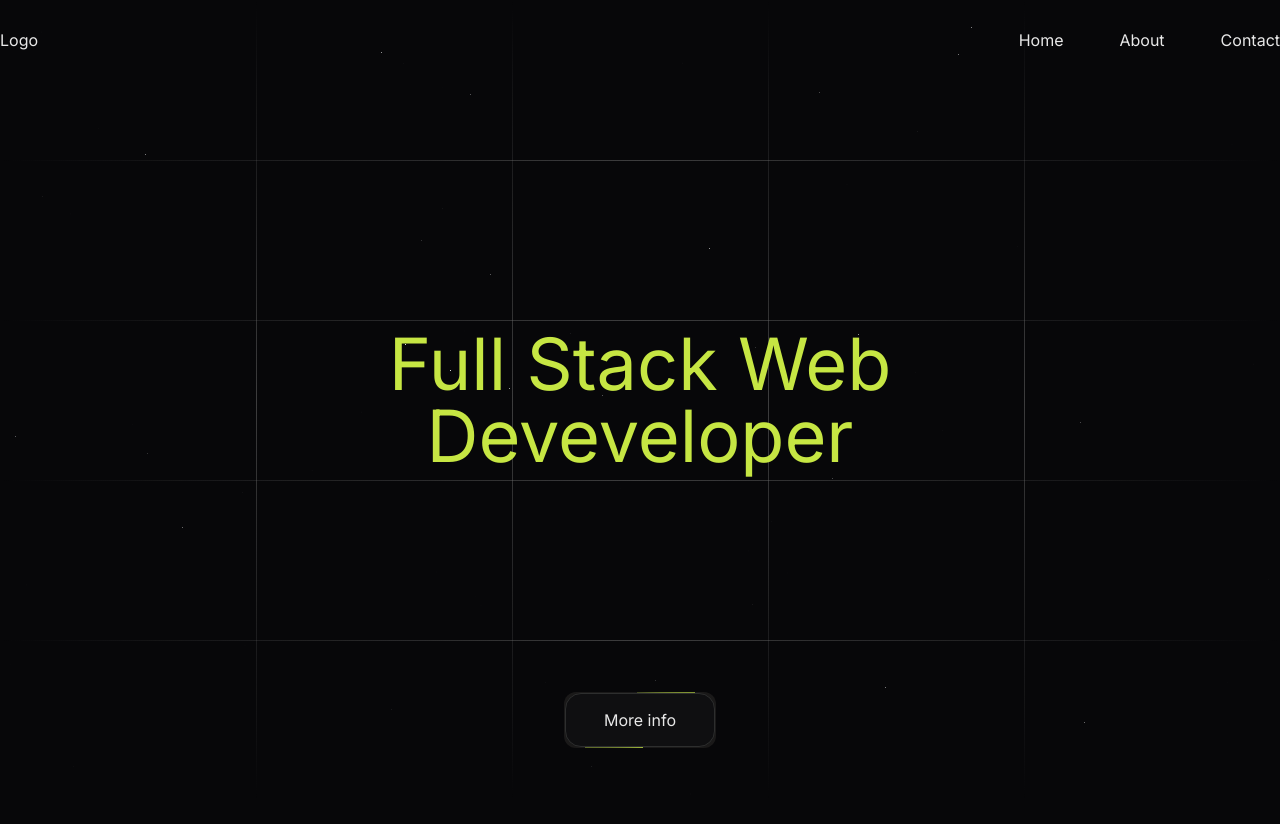
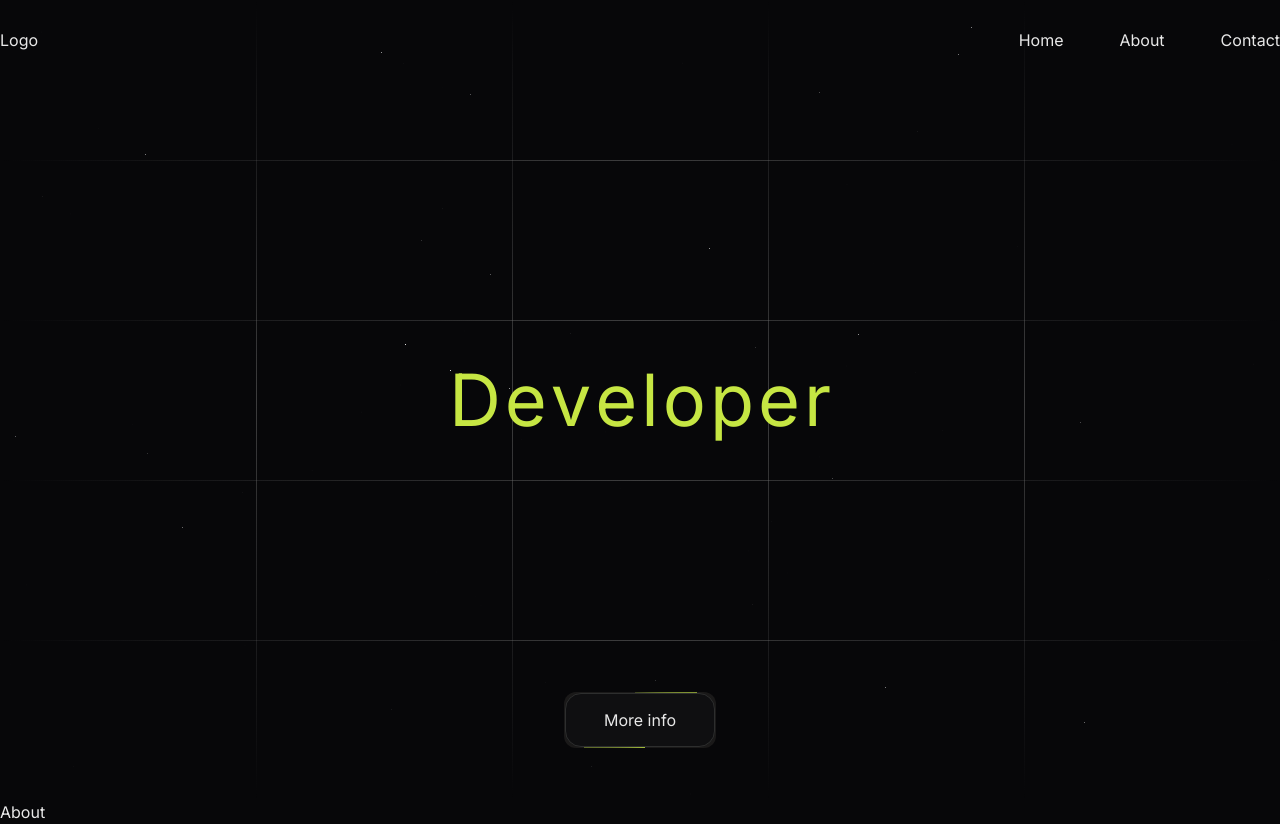
Before and after one commit to Pits-webdev/portfolio-2024, a Next.js app: page / in a window 1280 px wide. Before the commit the page ends 800 px from the top, so only its background shows below. Built offline with nearby package versions, Linux system fonts and the light colour scheme.

Commit message:
framer-motion h1

```diff
--- a/app/globals.css
+++ b/app/globals.css
@@ -22,7 +22,7 @@ body {
   content: "";
   position: absolute;
   width: 200%;
-  height: 75%;
+  height: 80%;
   transform: translate();
   background-image: conic-gradient(transparent, transparent, var(--accent));
 }
@@ -30,7 +30,7 @@ body {
   content: "";
   position: absolute;
   width: 200%;
-  height: 75%;
+  height: 80%;
   background-image: conic-gradient(var(--accent), transparent, transparent);
 }
 
--- a/app/page.jsx
+++ b/app/page.jsx
@@ -1,9 +1,11 @@
+import About from "@/components/About";
 import Hero from "@/components/Hero";
 
 export default function Home() {
   return (
-    <main className='w-full'>
+    <main className='w-full h-full'>
       <Hero />
+      <About />
     </main>
   );
 }
--- /dev/null
+++ b/components/About.jsx
@@ -0,0 +1,5 @@
+const About = () => {
+  return <section className=''>About</section>;
+};
+
+export default About;
--- a/components/Header.jsx
+++ b/components/Header.jsx
@@ -5,7 +5,7 @@ import HamMenu from "./ui/HamMenu";
 
 const Header = () => {
   return (
-    <header className='w-full h-20 z-50 bg-transparent'>
+    <header className='absolute left-0 top-0 w-full h-20 z-50 bg-transparent'>
       <nav className='h-full container mx-auto flex items-center justify-between'>
         <Logo />
         <Nav />
--- a/components/Hero.jsx
+++ b/components/Hero.jsx
@@ -1,14 +1,16 @@
+import SplitText from "./SplitText";
 import Scene from "./three/Scene";
 import ButtonAnimate from "./ui/ButtonAnimate";
 
 const Hero = () => {
   return (
-    <section className='absolute top-0 left-0 w-full h-screen -z-[10]'>
-      <div className='absolute top-0 left-0 w-full h-full -z-10'>
+    <section className='w-full h-screen -z-[10]'>
+      <div className='absolute top-0 left-0 w-full h-full'>
         <Scene />
       </div>
 
-      <div className=' mx-auto w-full h-full grid grid-cols-5 grid-rows-5 z-10'>
+      <div className='absolute top-0 left-0 w-full h-screen'>
+        <div className='mx-auto w-full h-full grid grid-cols-5 grid-rows-5 '>
           <span
             className='bg-gradient-to-b from-transparent via-neutral-500/50 to-transparent inline-block w-[1px]
          h-full col-start-2 row-start-1 row-end-6'
@@ -44,12 +46,13 @@ const Hero = () => {
 
           <div className='flex items-center justify-center col-start-2 col-end-5 row-start-3'>
             <h1 className='text-accent text-7xl text-center'>
-            Full Stack Web<br></br> Deveveloper
+              <SplitText text='Developer' />
             </h1>
           </div>
 
-        <div className='col-start-3 col-end-4 row-start-5 mx-auto flex justify-center items-center'>
+          <div className='col-start-3 col-end-4 row-start-5 mx-auto flex justify-center items-center z-20'>
             <ButtonAnimate>More info</ButtonAnimate>
+          </div>
         </div>
       </div>
     </section>
--- /dev/null
+++ b/components/SplitText.jsx
@@ -0,0 +1,44 @@
+"use client";
+
+import React from "react";
+import { motion } from "framer-motion";
+
+const SplitText = ({ text, Wrapper = "div" }) => {
+  const demoVariants = {
+    hidden: {
+      opacity: 0,
+      y: 40,
+    },
+    show: {
+      opacity: 1,
+      y: 0,
+
+      transition: {
+        duration: 0.45,
+      },
+    },
+  };
+
+  return (
+    <Wrapper className='wrapper'>
+      <motion.div
+        initial='hidden'
+        animate='show'
+        transition={{ staggerChildren: 0.1 }}
+        className='flex gap-x-1'
+      >
+        {text.split("").map((char, i) => (
+          <motion.span
+            variants={demoVariants}
+            className='inline-block '
+            key={i}
+          >
+            {char}
+          </motion.span>
+        ))}
+      </motion.div>
+    </Wrapper>
+  );
+};
+
+export default SplitText;
```
Lines whose indentation alone changed are shown as unchanged.
